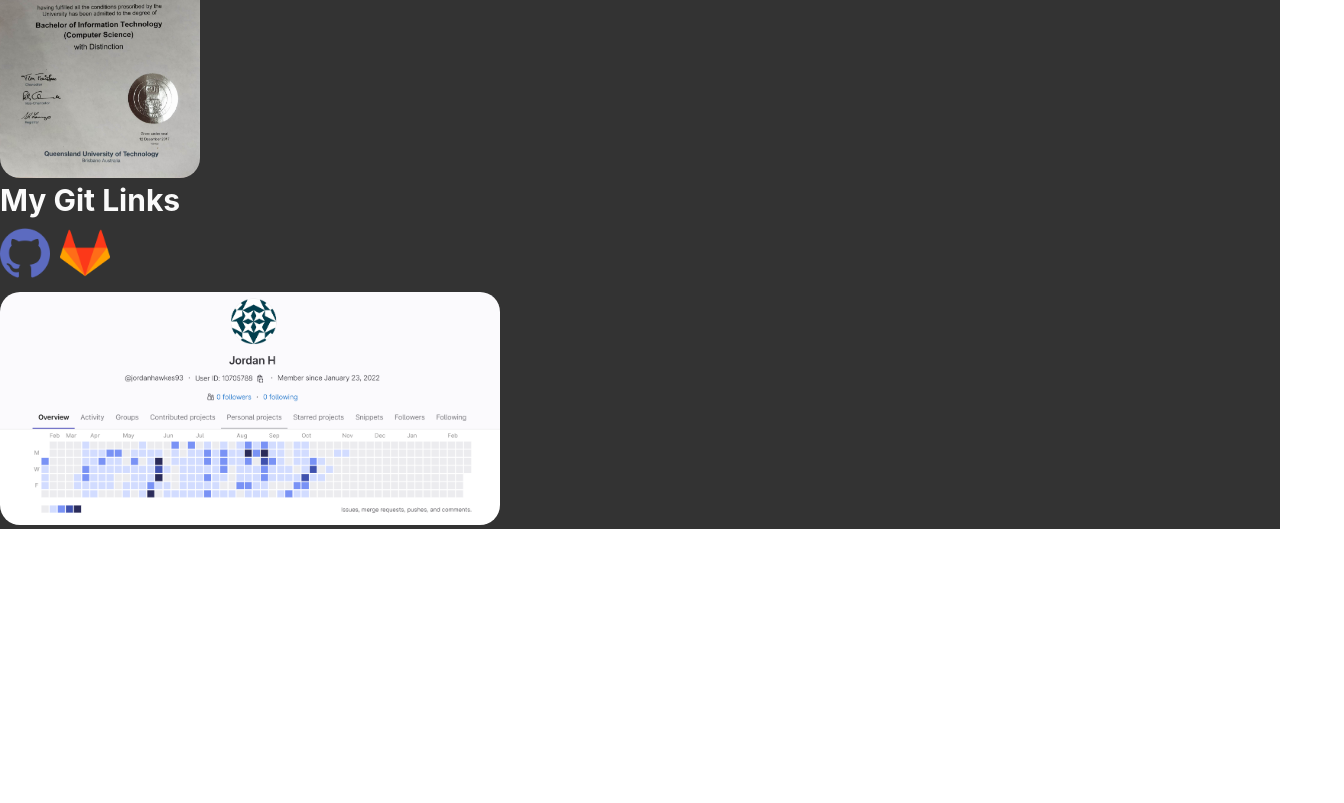
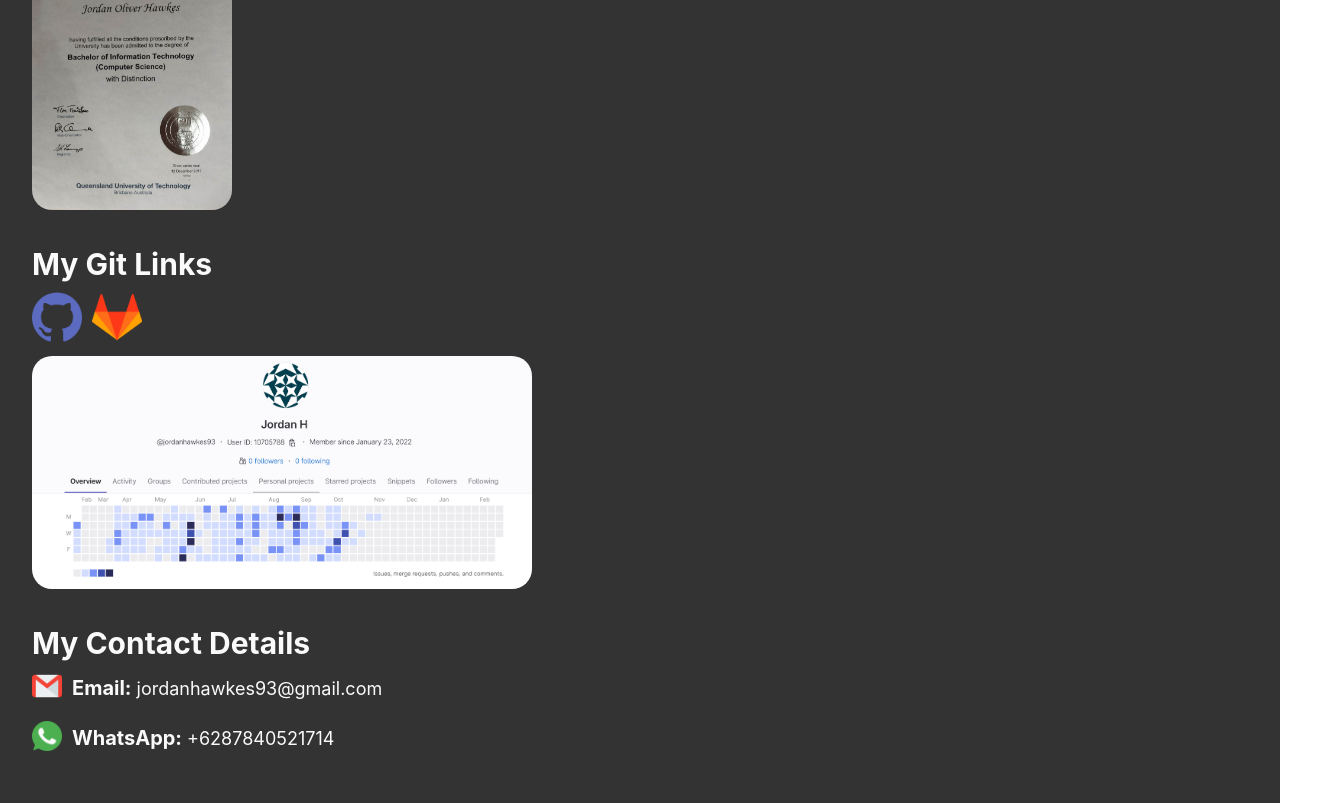
Before and after one commit to hawkesie/portfolio, a React (Create React App) app: page / in a window 1280 px wide. Shown: the part 2322-3125 px from the top of the page, 1344 px wide, since content can reach past the window. Before the commit the page ends 2851 px from the top, so only its background shows below. Built offline with nearby package versions, Linux system fonts and the light colour scheme.

Commit message:
added contact section

```diff
--- a/src/App.js
+++ b/src/App.js
@@ -5,7 +5,7 @@ import Header from './components/Header/Header';
 import MySites from './components/MySites/MySites';
 import MyGits from './components/MyGits/MyGits';
 import MyEducation from './components/MyEducation/MyEducation';
-
+import Contact from './components/Contact/Contact';
 
 function App() {
 
@@ -20,7 +20,7 @@ function App() {
 
         <MyEducation />
          <MyGits/>
-
+        <Contact />
         </div>
       </div>
   );
--- /dev/null
+++ b/src/components/Contact/Contact.css
@@ -0,0 +1,27 @@
+.contact-container{
+    padding-bottom: 2rem;
+    padding-left: 2rem;
+    padding-right: 2rem;
+}
+
+
+.contact-icon-container img{
+    width: 30px;
+    margin-right: 10px;
+}
+
+.contact-content-item{
+    display: flex;
+    align-items: center;
+    margin-bottom: 1rem;
+}
+
+.contact-content-item h5{
+    color: #fafafa;
+    font-size: 20px;
+    margin: 0px;
+    margin-right: 5px;
+}
+.contact-content-item p{
+    color: #fafafa;
+}
--- /dev/null
+++ b/src/components/Contact/Contact.jsx
@@ -0,0 +1,40 @@
+import React from 'react'
+import './Contact.css';
+import GmailIcon from '../../images/icons/gmail.png';
+import WhatsAppIcon from '../../images/icons/whatsapp.png';
+
+const Contact = () => {
+  return (
+    <div className='contact-container'>
+        <div className='contact-heading-container'>
+            <h3>My Contact Details</h3>
+        </div>
+        <div className='contact-content-container'>
+            <div className='contact-content-item'>
+
+                <div className='contact-icon-container'>
+                    <img src={GmailIcon} alt='gmail' />
+
+                </div>
+                <h5>Email:</h5>
+                <p>jordanhawkes93@gmail.com</p>
+
+            </div>
+
+            <div className='contact-content-item'>
+
+                <div className='contact-icon-container'>
+                    <img src={WhatsAppIcon} alt='gmail' />
+
+                </div>
+                <h5>WhatsApp:</h5>
+                <p>+6287840521714</p>
+
+            </div>
+        </div>
+
+    </div>
+  )
+}
+
+export default Contact
--- a/src/components/MyEducation/MyEducation.css
+++ b/src/components/MyEducation/MyEducation.css
@@ -3,6 +3,10 @@
     display: flex;
     flex-direction: column;
     width: 100%;
+    padding-bottom: 2rem;
+    padding-left: 2rem;
+    padding-right: 2rem;
+    padding-top: 2rem;
   }
 
   .my-education-container h4{
--- a/src/components/MyGits/MyGits.css
+++ b/src/components/MyGits/MyGits.css
@@ -4,6 +4,9 @@
     display: flex;
     flex-direction: column;
     width: 100%;
+    padding-left: 2rem;
+    padding-right: 2rem;
+    padding-bottom: 2rem;
   }
 
   .my-gits-container h3{
```
Also changed, not shown: src/images/icons/gmail.png (added), src/images/icons/whatsapp.png (added).
